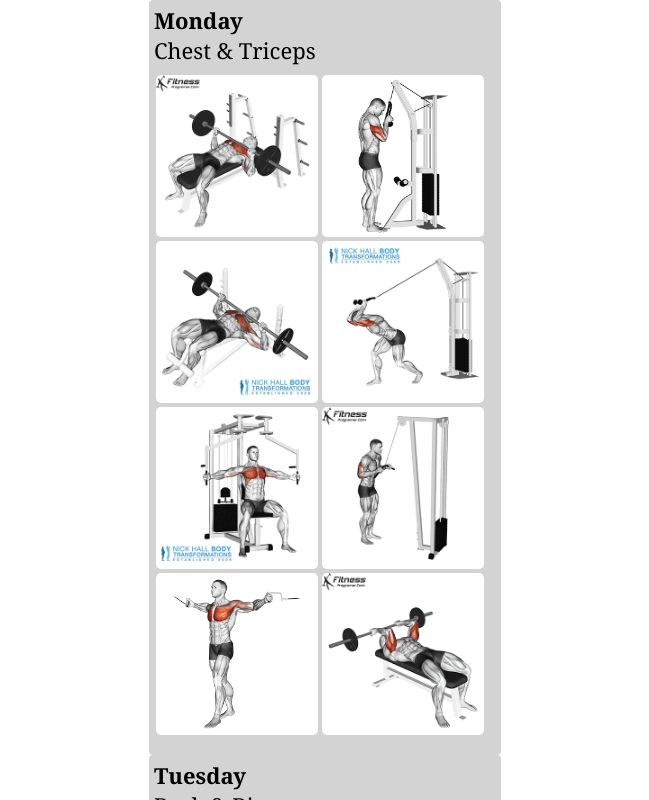
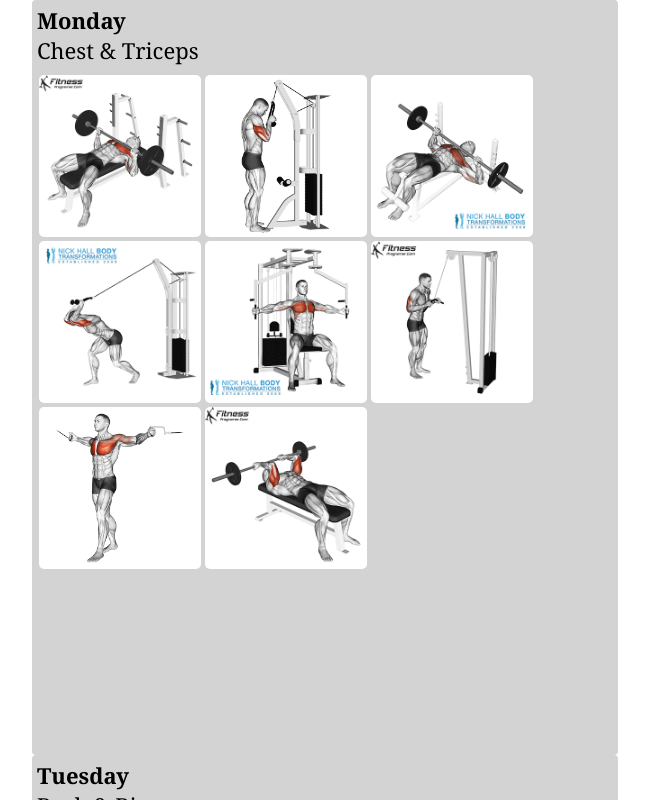
Before and after one commit to ROHITbhardwajTEAM/final-gym, a React (Create React App) app: page / in a window 1280 px wide. Shown: the top 800 px of the page, without its empty margins (315-964 px from the left). Built offline with nearby package versions, Linux system fonts and the light colour scheme.

Commit message:
Update v10 gym.css

```diff
--- a/src/gym.css
+++ b/src/gym.css
@@ -6,7 +6,7 @@
 
 
 .container {
-    width: 342px;
+    width: 576px;
     height: 745px;
     padding: 5px;
     margin: 5px;
```
